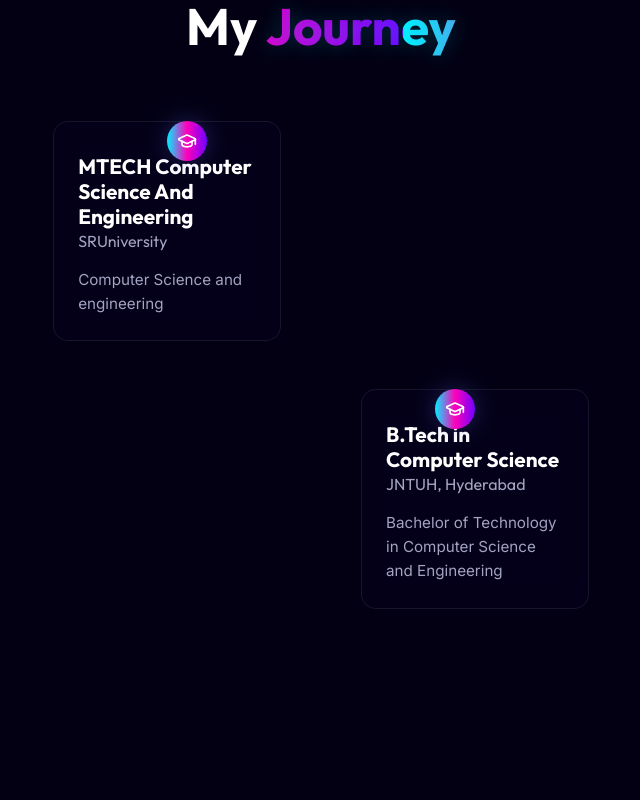
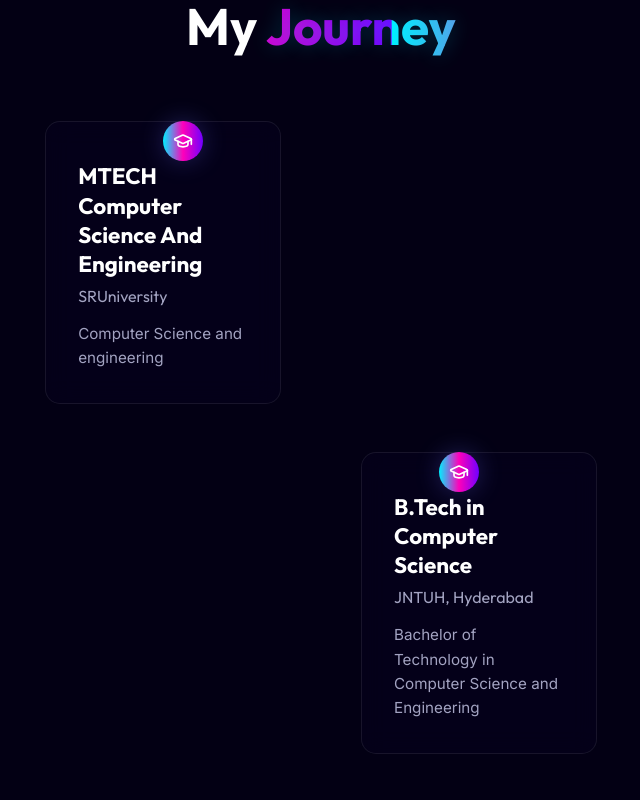
Before and after one commit to vineethGoudGithub/Portfolio, a React (Vite) app in the folder portfolio-frontend/: page / in a window 1280 px wide. Shown: the part 900-1700 px from the top of the page, without its empty margins (319-959 px from the left). Built offline with nearby package versions, Linux system fonts and the light colour scheme; no server answers.

Commit message:
fixed anout

```diff
--- a/portfolio-frontend/src/components/sections/About.module.css
+++ b/portfolio-frontend/src/components/sections/About.module.css
@@ -10,7 +10,7 @@
 
 .timeline {
   position: relative;
-  max-width: 800px;
+  max-width: 1000px;
   margin: 0 auto;
 }
 
@@ -85,7 +85,7 @@
 }
 
 .timelineContent {
-  padding: 1.5rem;
+  padding: 2rem;
   border-radius: 15px;
   width: 100%;
   transition: transform 0.3s ease;
@@ -105,9 +105,10 @@
 }
 
 .timelineContent h3 {
-  font-size: 1.3rem;
-  margin-bottom: 0.2rem;
+  font-size: 1.4rem;
+  margin-bottom: 0.5rem;
   color: var(--text-primary);
+  line-height: 1.3;
 }
 
 .timelineContent h4 {
```
